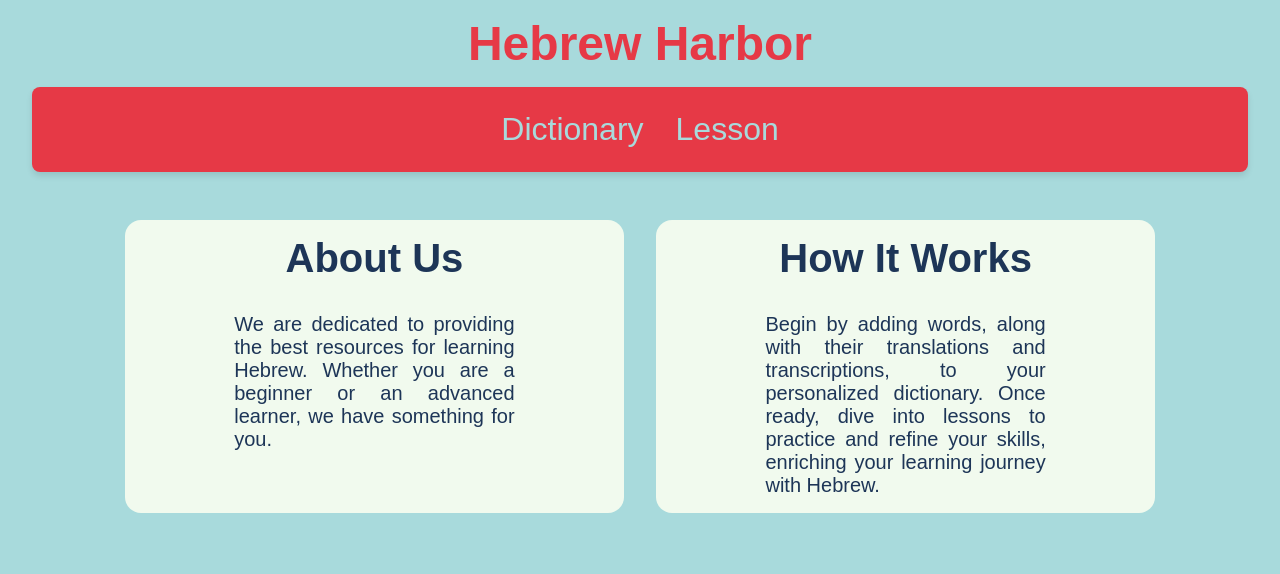
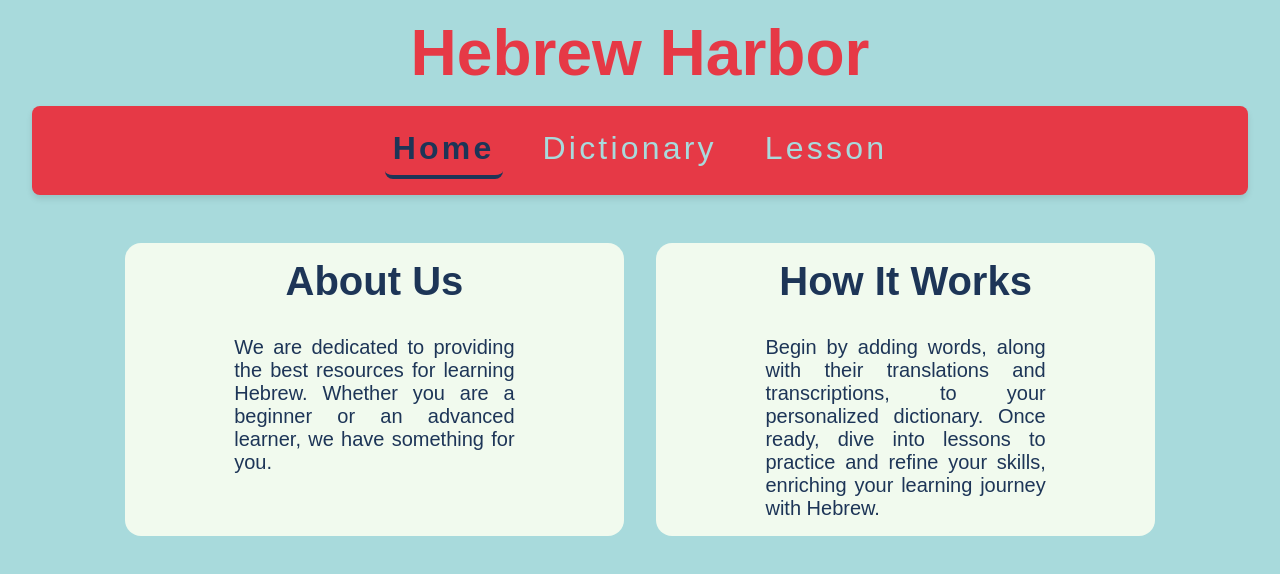
Before and after one commit to Brokky/HebrewHarbor, a React (Vite) app: page / in a window 1280 px wide. Shown: the top 574 px of the page. Built offline with nearby package versions, Linux system fonts and the light colour scheme.

Commit message:
Improve: better navbar and common styling

```diff
--- a/src/components/Navbar/Navbar.scss
+++ b/src/components/Navbar/Navbar.scss
@@ -8,15 +8,27 @@ nav {
   box-shadow: $box-shadow;
   margin: $base-margin;
   border-radius: 0.5rem;
+  column-gap: 1rem;
 
   a {
     font-size: 2rem;
+    letter-spacing: 0.2rem;
     color: $primary-color;
     margin-right: $base-margin;
-    padding: 0.5rem;
+    padding: calc($base-padding / 2);
     border-radius: 0.5rem;
-    transition: background-color $transition-duration;
-    text-decoration: none;
+    transition: $transition-duration;
+
+    &.active {
+      color: $text-color;
+      font-weight: bold;
+      border-bottom: 0.3rem solid $text-color;
+
+      &:hover {
+        background-color: $primary-color;
+        color: $text-color;
+      }
+    }
 
     &:hover {
       background-color: $primary-color;
--- a/src/components/Navbar/Navbar.tsx
+++ b/src/components/Navbar/Navbar.tsx
@@ -1,16 +1,12 @@
-import { useLocation, Link } from "react-router-dom";
+import { NavLink } from "react-router-dom";
 import "./Navbar.scss";
 
 const Navbar = () => {
-  let location = useLocation();
-
   return (
     <nav>
-      {location.pathname !== "/" && <Link to="/">Home</Link>}
-      {location.pathname !== "/dictionary" && (
-        <Link to="/dictionary">Dictionary</Link>
-      )}
-      {location.pathname !== "/lesson" && <Link to="/lesson">Lesson</Link>}
+      <NavLink to="/">Home</NavLink>
+      <NavLink to="/dictionary">Dictionary</NavLink>
+      <NavLink to="/lesson">Lesson</NavLink>
     </nav>
   );
 };
--- a/src/main.scss
+++ b/src/main.scss
@@ -7,6 +7,7 @@
   margin: 0;
   padding: 0;
   border: 0;
+  text-decoration: none;
 }
 
 html {
@@ -19,29 +20,50 @@ body {
   color: $text-color;
 }
 
+h1,
+h2,
+h3,
+h4,
+h5,
+h6 {
+  text-align: center;
+}
+
 h1 {
-  text-align: center;
-  font-size: 3rem;
+  font-size: 4rem;
 }
 
 h2 {
-  text-align: center;
   font-size: 2.5rem;
 }
 
+h3 {
+  font-size: 2rem;
+}
+
+h4 {
+  font-size: 1.7rem;
+}
+
+h5 {
+  font-size: 1.4rem;
+}
+
+h6 {
+  font-size: 1.2rem;
+}
+
 button {
-  font-size: 6rem;
-  color: $text-color;
-  background-color: $background-color;
-  border: 3px solid $background-color;
-  padding: $base-padding calc($base-padding * 3);
-  border-radius: 1rem;
-  transition: background-color $transition-duration;
-  cursor: pointer;
+  padding: $base-padding calc($base-padding * 2);
+  font-size: 1.5rem;
+  color: $primary-color;
+  background-color: $secondary-color;
+  border: 3px solid $secondary-color;
+  border-radius: 0.5rem;
+  transition: $transition-duration;
 
   &:hover {
-    background-color: $text-color;
-    color: $background-color;
-    border: 3px solid $background-color;
+    background-color: $primary-color;
+    color: $secondary-color;
   }
 }
--- a/src/variables.scss
+++ b/src/variables.scss
@@ -1,12 +1,11 @@
-$primary-color: #A8DADC;
-$secondary-color: #E63946;
-$background-color: #F1FAEE;
-$text-color: #1D3557;
-$border-color: #ddd;
+$primary-color: #a8dadc;
+$secondary-color: #e63946;
+$background-color: #f1faee;
+$text-color: #1d3557;
 $base-font-size: 16px;
 $base-padding: 1rem;
 $base-margin: 1rem;
 
-$transition-duration: 0.3s;
+$transition-duration: 0.5s;
 
 $box-shadow: 0px 4px 6px rgba(0, 0, 0, 0.1);
```
